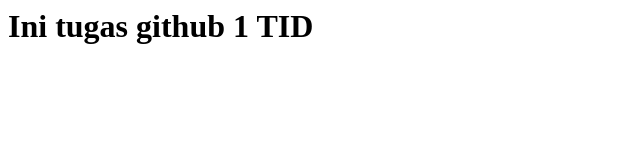
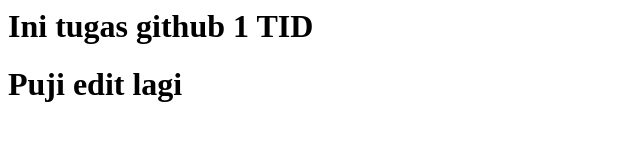
Before and after one commit to RizkyAnanda1202/Rizky, a plain HTML site: page index.html in a window 1280 px wide. Shown: the whole page, without its empty margins (0-640 px from the left). Drawn offline with Linux system fonts and the light colour scheme.

Commit message:
edit oleh puji

```diff
--- a/index.html
+++ b/index.html
@@ -1 +1,2 @@
 <h1>Ini tugas github 1 TID</h1>
+<h1> Puji edit lagi</h1>
```
